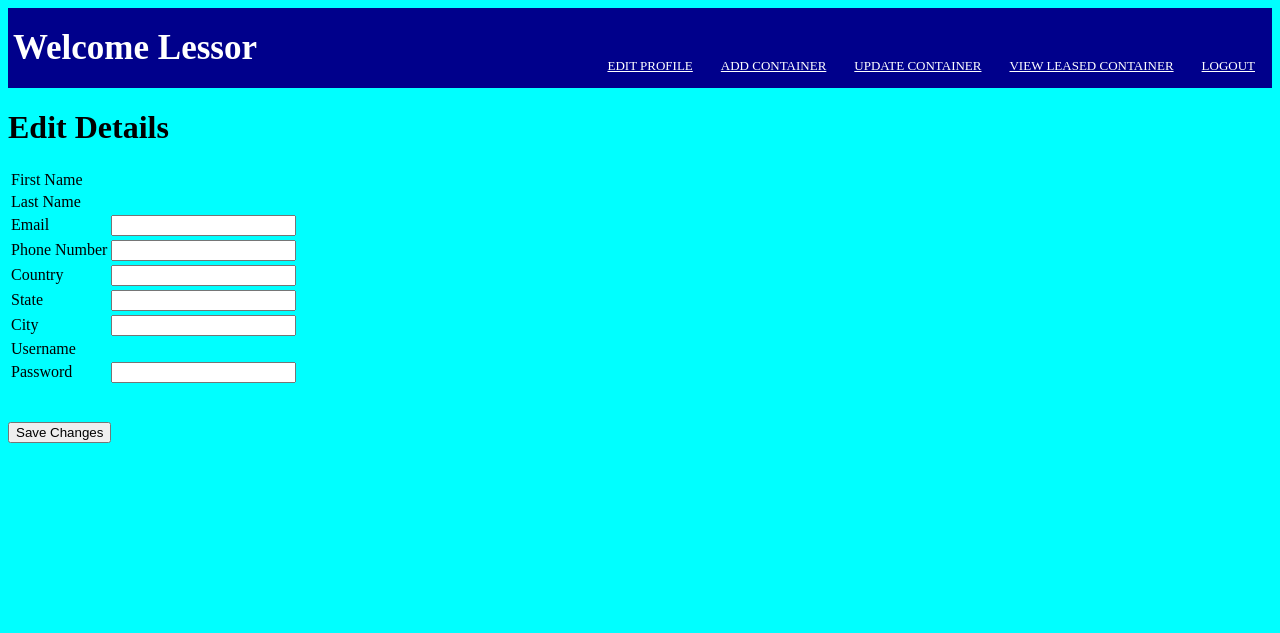
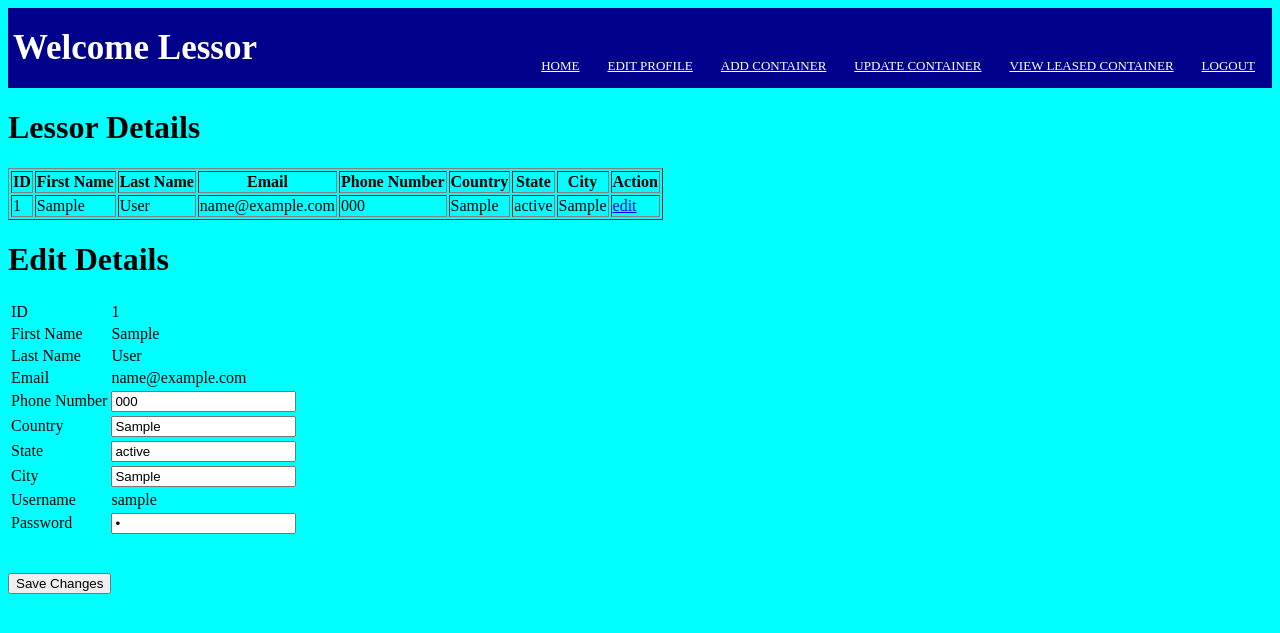
Before and after one commit to syedwajith/Equipment-Leasing-Project, a Django app: page /container_leasing_app/lessor_editprofile_edit/1/ in a window 1280 px wide. Shown: the top 633 px of the page. Run offline with Django 4.2, Linux system fonts and the light colour scheme; tables that the repository leaves empty hold one stand-in row (values such as "Sample post").

Commit message:
Update lessor_editprofile.html

```diff
--- a/equipment_leasing/templates/container_leasing_app/lessor_editprofile.html
+++ b/equipment_leasing/templates/container_leasing_app/lessor_editprofile.html
@@ -8,6 +8,9 @@
             <nav>
                 <label class="adminhome">Welcome Lessor</label>
                 <ul>
+                    <li>
+                        <a href="/container_leasing_app/lessor_home">home</a>
+                    </li>
                     <li>
                         <a href="/container_leasing_app/lessor_editprofile">edit profile</a>
                     </li>
@@ -25,16 +28,54 @@
                     </li>
                 </ul>
             </nav>
+            <h1>Lessor Details</h1>
+            <table border="1">
+                <tr>
+                    <th>ID</th>
+                    <th>First Name</th>
+                    <th>Last Name</th>
+                    <th>Email</th>
+                    <th>Phone Number</th>
+                    <th>Country</th>
+                    <th>State</th>
+                    <th>City</th>
+                    <th>Action</th>
+                </tr>
+                {% for lessordetail in lessordetail %}
+                <tr>
+                    <td>{{lessordetail.id}}</td>
+                    <td>{{lessordetail.First_Name}}</td>
+                    <td>{{lessordetail.Last_Name}}</td>
+                    <td>{{lessordetail.Email}}</td>
+                    <td>{{lessordetail.Phone_No}}</td>
+                    <td>{{lessordetail.Country}}</td>
+                    <td>{{lessordetail.State}}</td>
+                    <td>{{lessordetail.City}}</td>
+                    <td>
+                        <a href="/container_leasing_app/lessor_editprofile_edit/{{lessordetail.id}}">edit</a>
+                    </td>
+                </tr>
+                {% endfor %}
+            </table>
+            {% if data %}
             <h1>Edit Details</h1>
             <form method="post">
-            {% csrf_token %}
+                {% csrf_token %}
             <table>
+                <tr>
+                    <td>
+                        ID
+                    </td>
+                    <td>
+                        {{data.id}}
+                    </td>
+                </tr>
                 <tr>
                     <td>
                         First Name
                     </td>
                     <td>
-
+                        {{data.First_Name}}
                     </td>
                 </tr>
                 <tr>
@@ -42,7 +83,7 @@
                         Last Name
                     </td>
                     <td>
-
+                        {{data.Last_Name}}
                     </td>
                 </tr>
                 <tr>
@@ -50,7 +91,7 @@
                         Email
                     </td>
                     <td>
-                        <input type="text" name="country" value="">
+                        {{data.Email}}
                     </td>
                 </tr>
                 <tr>
@@ -58,7 +99,7 @@
                         Phone Number
                     </td>
                     <td>
-                        <input type="text" name="country" value="">
+                        <input type="text" name="phoneno" value="{{data.Phone_No}}">
                     </td>
                 </tr>
                 <tr>
@@ -66,7 +107,7 @@
                         Country
                     </td>
                     <td>
-                        <input type="text" name="country" value="">
+                        <input type="text" name="country" value="{{data.Country}}">
                     </td>
                 </tr>
                 <tr>
@@ -74,7 +115,7 @@
                         State
                     </td>
                     <td>
-                        <input type="text" name="state" value="">
+                        <input type="text" name="state" value="{{data.State}}">
                     </td>
                 </tr>
                 <tr>
@@ -82,7 +123,7 @@
                         City
                     </td>
                     <td>
-                        <input type="text" name="city" value="">
+                        <input type="text" name="city" value="{{data.City}}">
                     </td>
                 </tr>
                 <tr>
@@ -90,7 +131,7 @@
                         Username
                     </td>
                     <td>
-
+                        {{data.Username}}
                     </td>
                 </tr>
                 <tr>
@@ -98,13 +139,14 @@
                         Password
                     </td>
                     <td>
-                        <input type="password" name="password" value="">
+                        <input type="password" name="password" value="{{data.Password}}">
                     </td>
                 </tr>
             </table>
             <br>
             <br>
-            <input type="submit" name="save" value="Save Changes">
+            <input type="submit" value="Save Changes">
         </form>
+        {% endif %}
     </body>
 </html>
```
